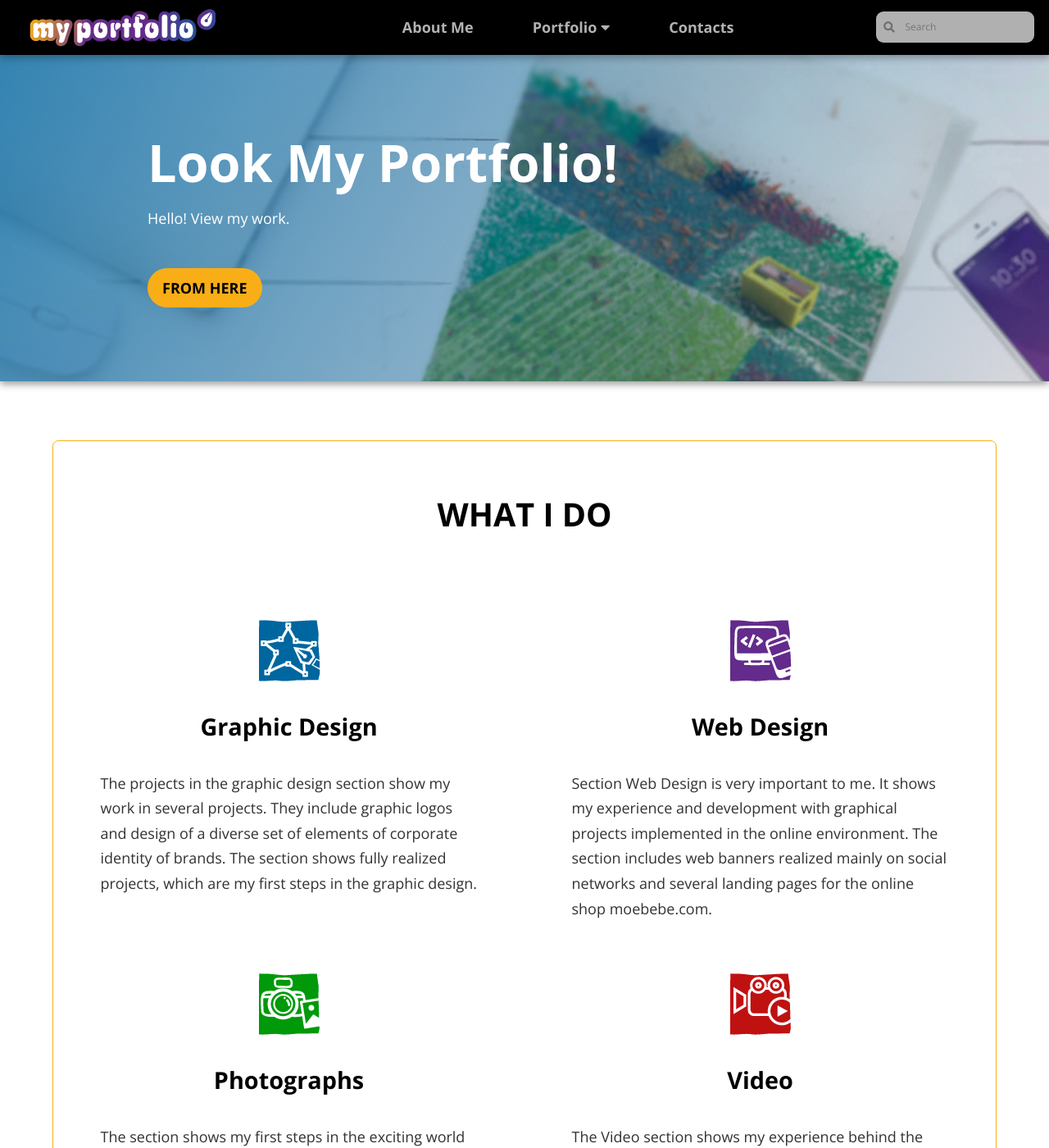
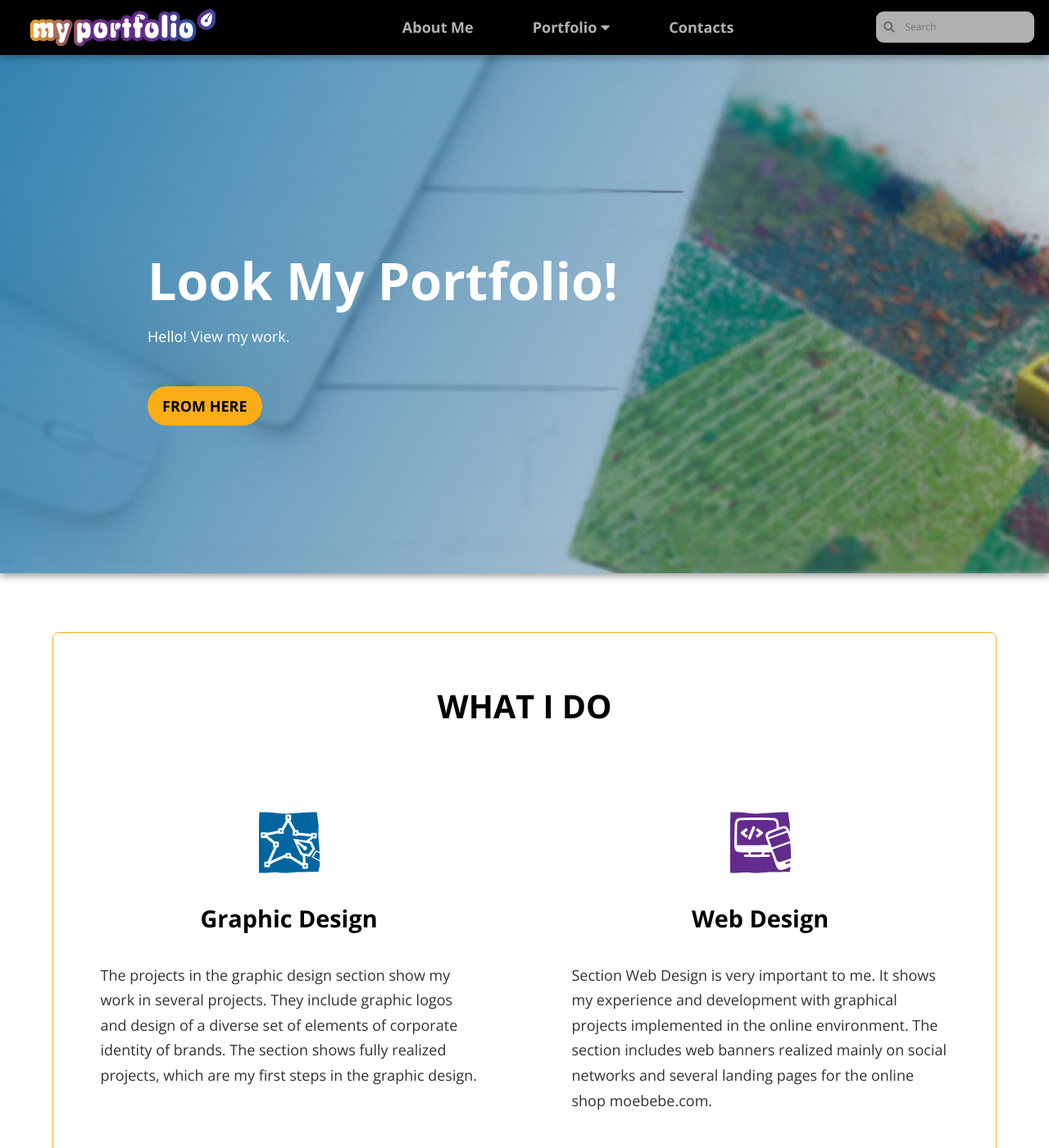
Before and after one commit to LiliyaMilanova/myportfolio, a Jekyll site: the page built from index.html, in a window 1280 px wide and 1400 px high. Shown: the whole window at 82% size. Built offline with Jekyll 4.4.1, drawn with Linux system fonts in a browser that asks for light colours; nearby versions of some CDN libraries.

Commit message:
Update styles.css

```diff
--- a/css/styles.css
+++ b/css/styles.css
@@ -22,7 +22,7 @@ body {
     background-image: linear-gradient(120deg, rgba(0, 102, 160, 0.8), rgba(0, 0, 0, 0.1)),
     url(/myportfolio/images/header.jpg);
     background-size: cover;
-    padding: 8rem 0 5rem 0;
+    padding: 16rem 0 10rem 0;
     max-width: 100%;
     height: auto;
     box-shadow:0 0.2rem 0.5rem 0 rgba(0, 0, 0, 0.4);
```
